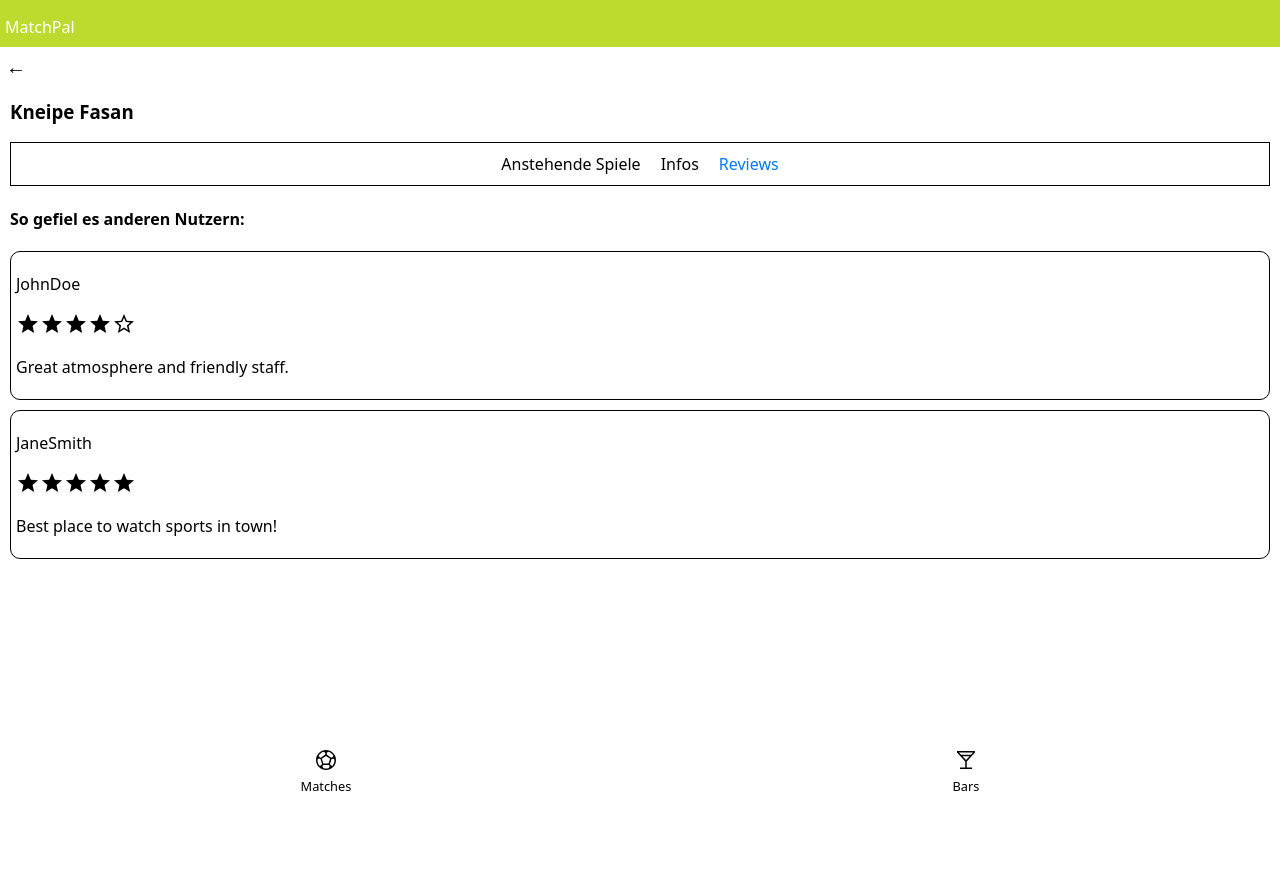
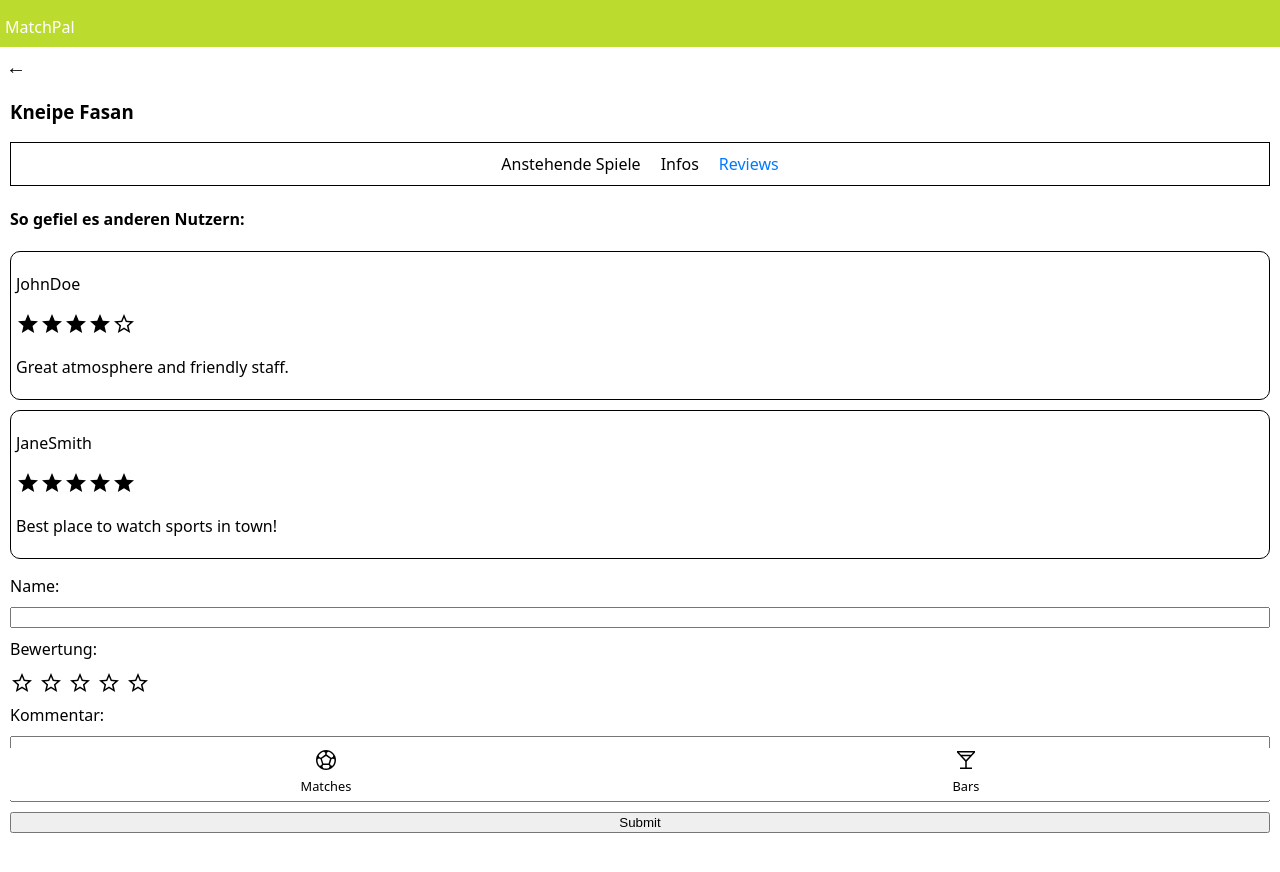
Before and after one commit to sebastianwel/MatchPal, a Next.js app: page /bars/1/reviews in a window 1280 px wide. Shown: the top 872 px of the page. Before the commit the page ends 800 px from the top, so only its background shows below. Built offline with nearby package versions, Linux system fonts and the light colour scheme.

Commit message:
add form to ReviewsList and pass functions as props

```diff
--- a/assets/ReviewStar/index.js
+++ b/assets/ReviewStar/index.js
@@ -1,4 +1,4 @@
-export default function ReviewStar({ isSelected }) {
+export default function ReviewStar({ isSelected, onClick }) {
   return (
     <>
       {isSelected ? (
@@ -7,6 +7,7 @@ export default function ReviewStar({ isSelected }) {
           height="24"
           viewBox="0 -960 960 960"
           width="24"
+          onClick={onClick}
         >
           <path d="m233-80 65-281L80-550l288-25 112-265 112 265 288 25-218 189 65 281-247-149L233-80Z" />
         </svg>
@@ -16,6 +17,7 @@ export default function ReviewStar({ isSelected }) {
           height="24"
           viewBox="0 -960 960 960"
           width="24"
+          onClick={onClick}
         >
           <path
             fill="000"
--- /dev/null
+++ b/components/ReviewForm/index.js
@@ -0,0 +1,39 @@
+import styled from "styled-components";
+import ReviewStar from "../../assets/ReviewStar";
+import { useState } from "react";
+
+export default function ReviewForm({ onSubmit, rating, handleStarRating }) {
+  const ratingPossibilities = [1, 2, 3, 4, 5];
+
+  return (
+    <Form onSubmit={onSubmit}>
+      <label htmlFor="name">Name:</label>
+      <input id="name" name="username" />
+      <label htmlFor="rating">Bewertung:</label>
+      <StarContainer>
+        {ratingPossibilities.map((value, index) => (
+          <ReviewStar
+            key={index}
+            isSelected={value <= rating}
+            onClick={() => handleStarRating(value)}
+          />
+        ))}
+      </StarContainer>
+      <label htmlFor="comment">Kommentar:</label>
+      <textarea rows={4} cols={50} id="comment" name="comment" />
+      <button type="submit">Submit</button>
+    </Form>
+  );
+}
+
+const StarContainer = styled.div`
+  display: flex;
+  gap: 5px;
+`;
+
+const Form = styled.form`
+  display: flex;
+  flex-direction: column;
+  gap: 10px;
+  margin-bottom: 55px;
+`;
--- a/components/ReviewsList/index.js
+++ b/components/ReviewsList/index.js
@@ -1,5 +1,7 @@
 import styled from "styled-components";
 import ReviewStar from "../../assets/ReviewStar";
+import ReviewForm from "../ReviewForm";
+import { useState } from "react";
 
 export default function ReviewsList({ currentBar }) {
   const maxStars = 5;
@@ -17,9 +19,23 @@ export default function ReviewsList({ currentBar }) {
     return stars;
   }
 
+  const [rating, setRating] = useState(0);
+
+  function handleStarRating(value) {
+    setRating(value);
+  }
+
+  function handleSubmit(event) {
+    event.preventDefault();
+    const data = new FormData(event.target);
+    const formData = Object.fromEntries(data);
+    //since I am not using a form-field for the stars, I need to copy the form-data and add the value from the selected stars into the copy
+    const formDataWithRating = { ...formData, rating: rating };
+    console.log(formDataWithRating);
+  }
+
   return (
     <ReviewsContainer>
-      {/* ReviewList */}
       <h4>So gefiel es anderen Nutzern:</h4>
       <Reviews>
         {currentBar?.reviews.map((review, index) => (
@@ -32,6 +48,11 @@ export default function ReviewsList({ currentBar }) {
           </ReviewCardContainer>
         ))}
       </Reviews>
+      <ReviewForm
+        onSubmit={handleSubmit}
+        rating={rating}
+        handleStarRating={handleStarRating}
+      />
     </ReviewsContainer>
   );
 }
--- a/pages/bars/[id]/reviews.js
+++ b/pages/bars/[id]/reviews.js
@@ -7,6 +7,9 @@ import { SiteSectionTabs } from "../[id]";
 import { Headline } from "../../../components/Headline/Headline";
 import styled from "styled-components";
 import ReviewsList from "../../../components/ReviewsList";
+import ReviewStar from "../../../assets/ReviewStar";
+import { useEffect, useState } from "react";
+import ReviewForm from "../../../components/ReviewForm";
 
 export default function BarsDetailsReviews({ bars }) {
   const router = useRouter();
```
